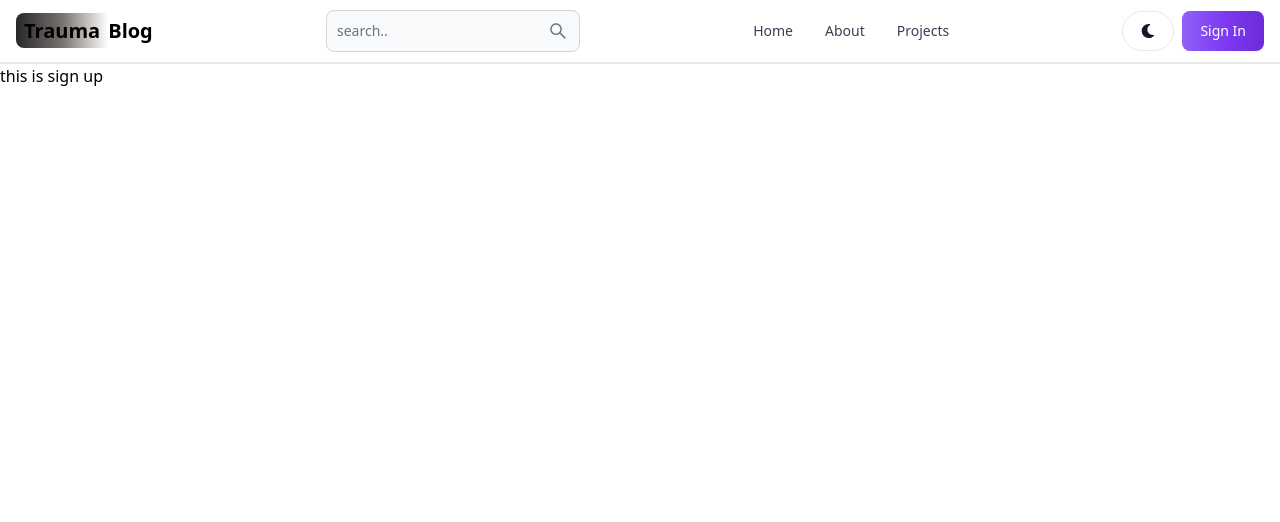
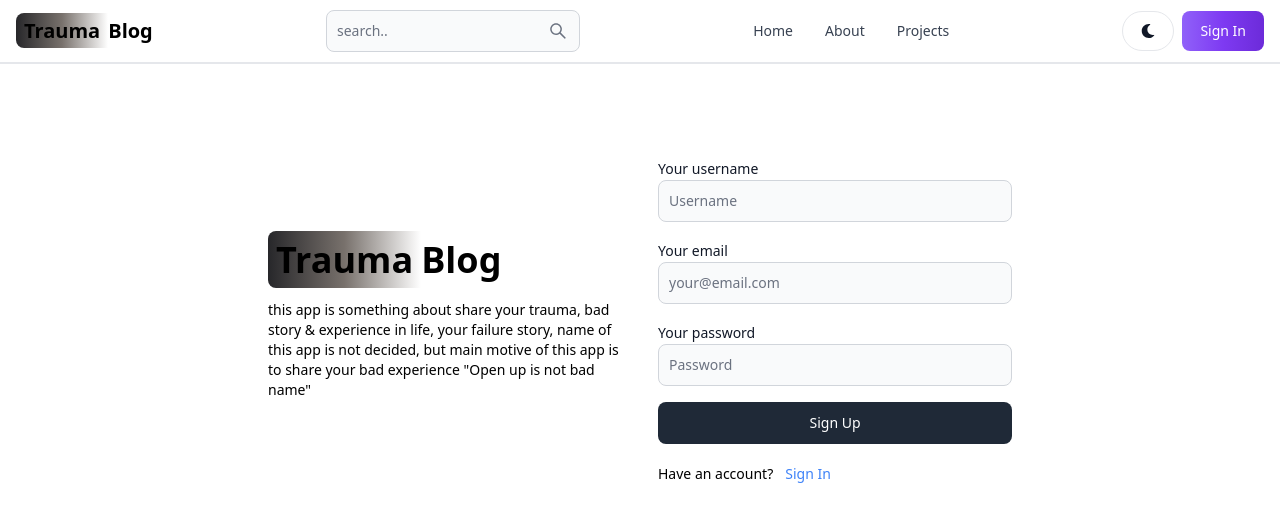
Before and after one commit to yogeshprakhar/Story-Speak-blog-app, a React (Vite) app in the folder frontend/: page /sign-up in a window 1280 px wide. Shown: the top 522 px of the page. Built offline with nearby package versions, Linux system fonts and the light colour scheme.

Commit message:
complete signup page ui

```diff
--- a/frontend/src/pages/SignUp.jsx
+++ b/frontend/src/pages/SignUp.jsx
@@ -1,11 +1,52 @@
-
-
+import { Button, Label, TextInput } from "flowbite-react";
+import { Link } from "react-router-dom";
 const SignUp = () => {
   return (
-    <div>
-      this is sign up
+    <div className="min-h-screen mt-20">
+      <div className="flex p-3 max-w-3xl mx-auto flex-col md:flex-row md:items-center gap-9">
+        {/* left side */}
+        <div className="flex-1">
+          <Link to={"/"} className="text-4xl font-bold dark:text-white">
+            <span className="px-2 py-1 rounded-s-lg bg-gradient-to-r from-zinc-800 via-stone-500">
+              Trauma
+            </span>
+            Blog
+          </Link>
+          <p className="text-sm mt-5">
+            this app is something about share your trauma, bad story &
+            experience in life, your failure story, name of this app is not
+            decided, but main motive of this app is to share your bad experience
+            "Open up is not bad name"
+          </p>
+        </div>
+        {/* right side */}
+        <div className="flex-1">
+          <form className="flex flex-col gap-4">
+            <div className="">
+              <Label value="Your username" />
+              <TextInput type="text" placeholder="Username" id="username" />
+            </div>
+            <div className="">
+              <Label value="Your email" />
+              <TextInput type="email" placeholder="your@email.com" id="email" />
+            </div>
+            <div className="">
+              <Label value="Your password" />
+              <TextInput type="password" placeholder="Password" id="password" />
+            </div>
+            <Button color={"dark"} type="submit"> Sign Up </Button>
+          </form>
+          <div className="flex gap-3 text-sm mt-5">
+            <span>
+              Have an account?
+            </span>
+            <Link to={"/sign-in"} className="text-blue-500">
+            Sign In</Link>
+          </div>
+        </div>
+      </div>
     </div>
-  )
-}
+  );
+};
 
-export default SignUp
+export default SignUp;
```
